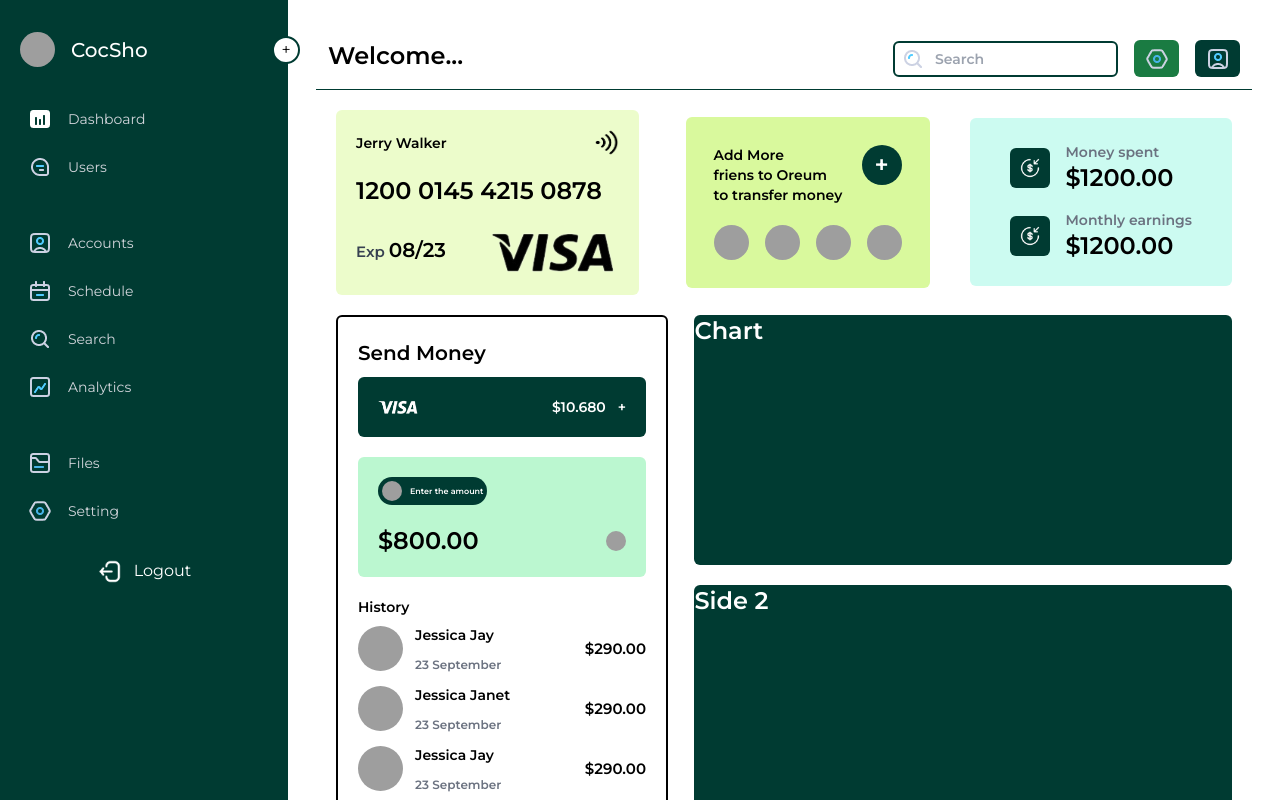
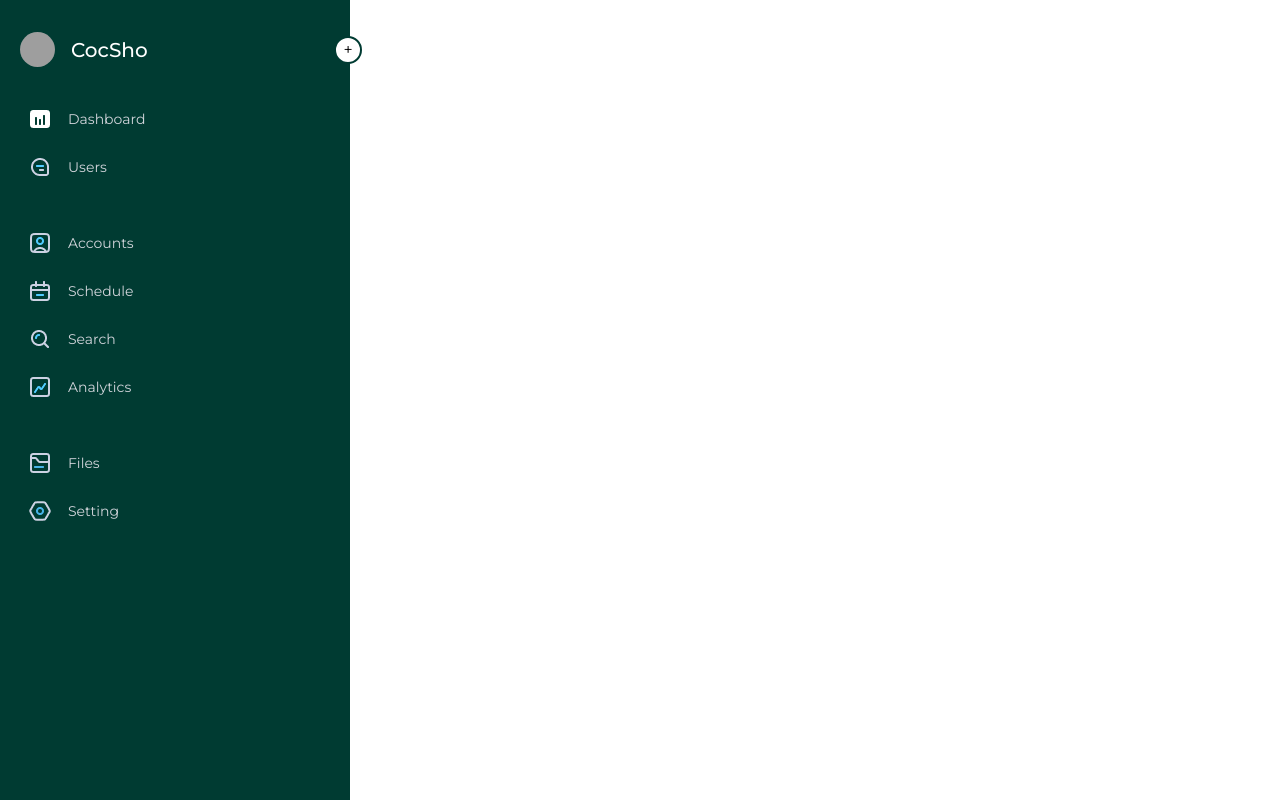
Before and after one commit to olakved/e-commerce, a React (Vite) app: page /profile in a window 1280 px wide. Built offline with nearby package versions, Linux system fonts and the light colour scheme; grey boxes are pictures that could not be loaded.

Commit message:
corrections

```diff
--- a/src/components/common/spentMoney/index.jsx
+++ b/src/components/common/spentMoney/index.jsx
@@ -1,5 +1,6 @@
 import React from "react";
 import moneyIn from "../../../assets/moneyIn.png";
+import moneyOut from "../../../assets/moneyOut.png";
 
 function MoneySpent() {
   return (
@@ -7,7 +8,7 @@ function MoneySpent() {
       <div className="flex items-center gap-x-4">
         <div className="w-[40px] h-[40px] rounded-md bg-dark-green flex justify-center items-center">
           <img
-            src={moneyIn}
+            src={moneyOut}
             alt=""
             className="w-[20px] h-[20px] flex justify-center items-center text-white "
           />
--- a/src/layout/index.jsx
+++ b/src/layout/index.jsx
@@ -33,7 +33,7 @@ function AppLayout() {
       <div className="">
         <div
           className={`${
-            open ? "w-72" : "w-20"
+            open ? "w-[350px]" : "w-20"
           } duration-300 h-screen relative p-5 pt-8 bg-dark-green `}
         >
           <p
@@ -76,14 +76,14 @@ function AppLayout() {
               </li>
             ))}
           </ul>
-          <div className="flex justify-center sm:justify-start gap-x-3 text-white m-5 hover:bg-light-green rounded-md p-2">
+          {/* <div className="flex justify-center sm:justify-start gap-x-3 text-white m-5 hover:bg-light-green rounded-md p-2">
             <img src={logoutImg} alt="" className="w-[25px]" />
             <p className="">Logout</p>
-          </div>
+          </div> */}
         </div>
       </div>
       <div className="p-7 text-2xl font-semibold flex-1 h-screen overflow-y-auto">
-        <div>
+        <div className={`${open && "hidden"} `}>
           <Outlet />
         </div>
       </div>
--- a/src/pages/Dashboard/index.jsx
+++ b/src/pages/Dashboard/index.jsx
@@ -25,10 +25,10 @@ function UserDashboard() {
             <PaymentHistory />
           </div>
           <div className="w-[60%]">
-            <div className="bg-dark-green text-white h-[250px] sm:w-72 mb-5 rounded-md">
+            <div className="bg-dark-green text-white h-[250px] sm:w-60 mb-5 rounded-md">
               <p className="">Chart</p>
             </div>
-            <div className="bg-dark-green text-white h-[250px] sm:w-72 rounded-md">
+            <div className="bg-dark-green text-white h-[250px] sm:w-60 rounded-md">
               <p className="">Side 2</p>
             </div>
           </div>
```
